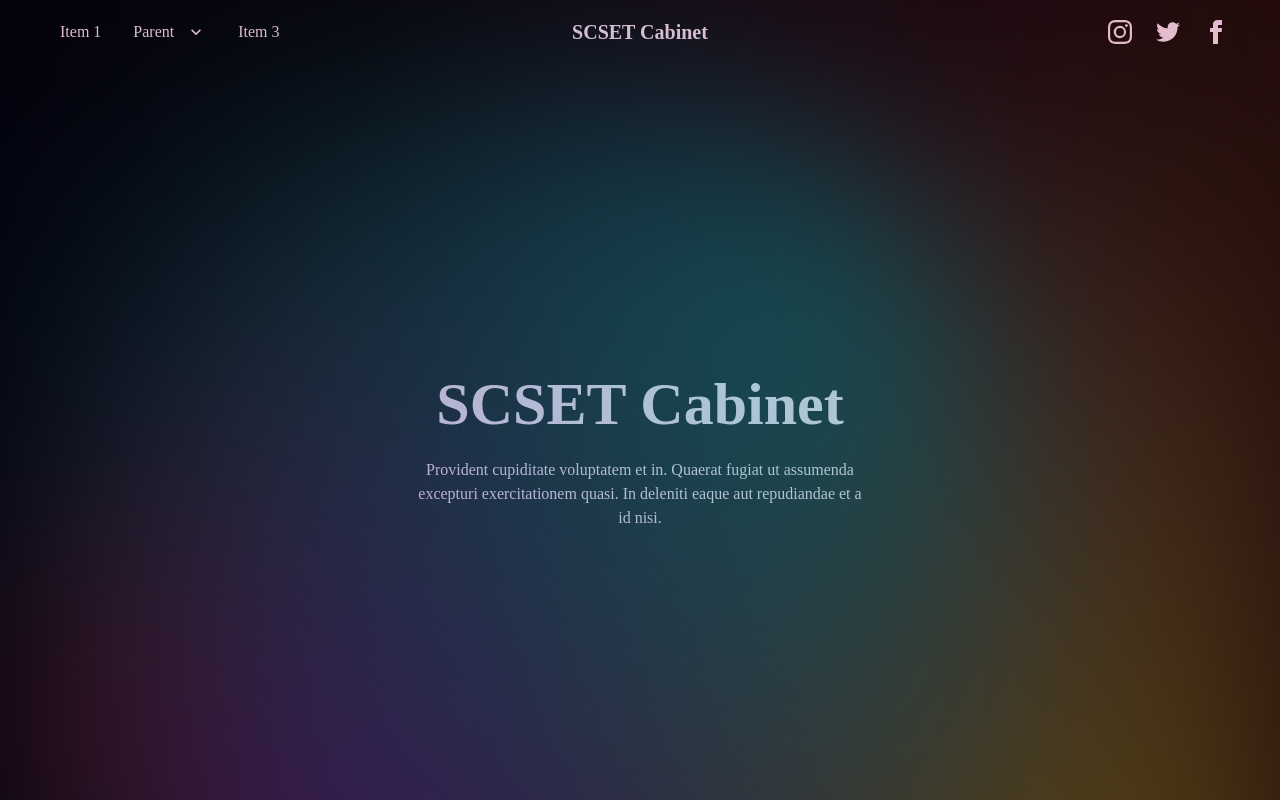
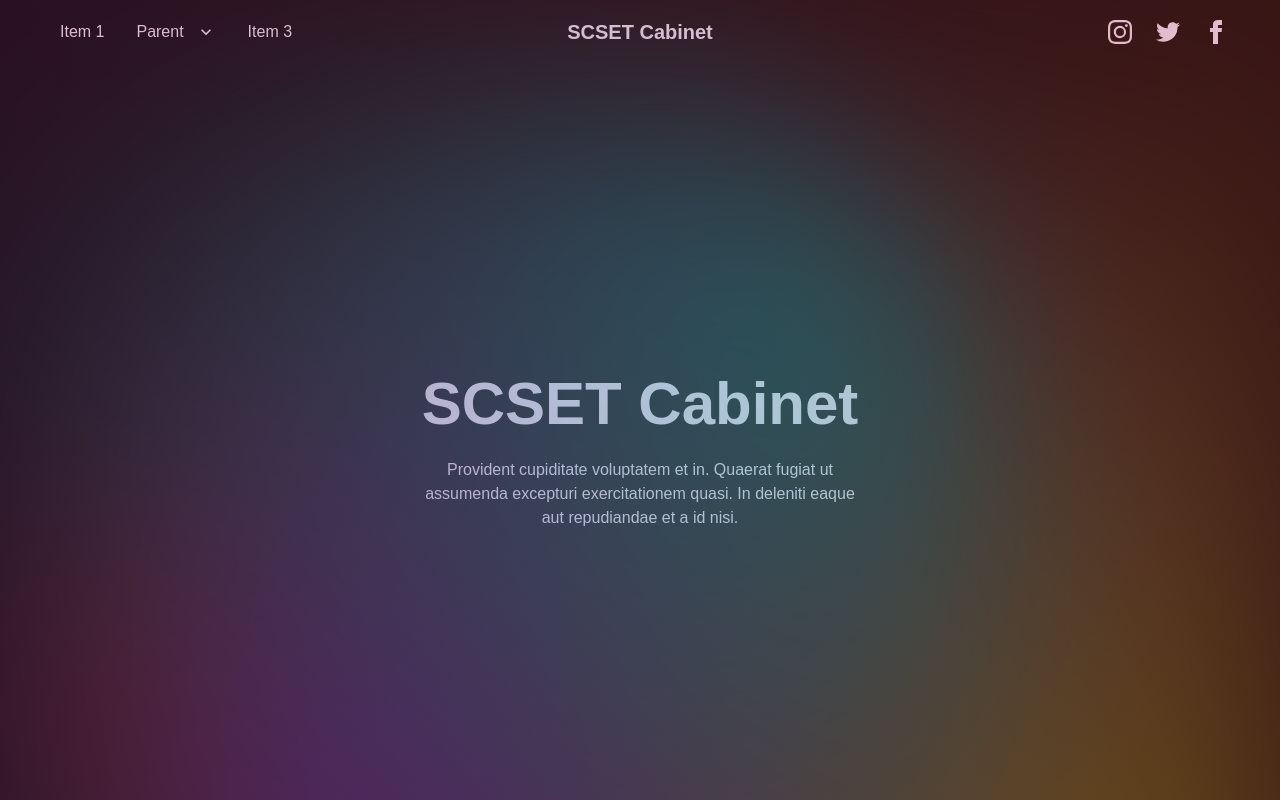
Before and after one commit to Moaksh/Student_Academic_Board, a Next.js app: page / in a window 1280 px wide. Shown: the top 800 px of the page. Built offline with nearby package versions, Linux system fonts and the light colour scheme.

Commit message:
font-fix, background match

```diff
--- a/components/Back.tsx
+++ b/components/Back.tsx
@@ -2,7 +2,7 @@ const Back = () => {
     return (
         <div className={"container "}>
         <div >
-            <svg viewBox="0 0 100 100" preserveAspectRatio="xMidYMid slice" id="bg-wrap">
+            <svg viewBox="0 0 100 100" preserveAspectRatio="xMidYMid slice" id="bg-wrap" className={"brightness-50 "}>
                 <defs>
                     <radialGradient id="Gradient1" cx="50%" cy="50%" fx="0.441602%" fy="50%" r=".5"><animate attributeName="fx" dur="34s" values="0%;3%;0%" repeatCount="indefinite"></animate><stop offset="0%" stop-color="rgba(255, 0, 255, 1)"></stop><stop offset="100%" stop-color="rgba(255, 0, 255, 0)"></stop></radialGradient>
                     <radialGradient id="Gradient2" cx="50%" cy="50%" fx="2.68147%" fy="50%" r=".5"><animate attributeName="fx" dur="23.5s" values="0%;3%;0%" repeatCount="indefinite"></animate><stop offset="0%" stop-color="rgba(255, 255, 0, 1)"></stop><stop offset="100%" stop-color="rgba(255, 255, 0, 0)"></stop></radialGradient>
--- a/components/Layout.tsx
+++ b/components/Layout.tsx
@@ -1,6 +1,7 @@
 import Navbar from "@/components/Navbar";
 import Footer from "@/components/Footer";
 import Back from "@/components/Back";
+import Hero from "@/components/Hero";
 
 const Layout = ({ children }) => {
     return (
--- a/styles/globals.css
+++ b/styles/globals.css
@@ -3,8 +3,8 @@
 @tailwind utilities;
 @import url('https://fonts.googleapis.com/css2?family=Montserrat:wght@100;200;300;400;500;600;700;800;900&display=swap');
 body {
-    background-image: linear-gradient(to right top, #000223, #01011e, #01011a, #000014, #00000e, #03010d, #06020c, #08030b, #10050f, #180710, #1d090f, #220b0b);
-    font-family: "Montserrat";
+    background-image: linear-gradient(to right top, #111226, #1f1226, #2a1122, #32121c, #371515);
+    font-family: 'Montserrat', sans-serif;
 }
 #bg-wrap{
     filter:blur(100px);
```
